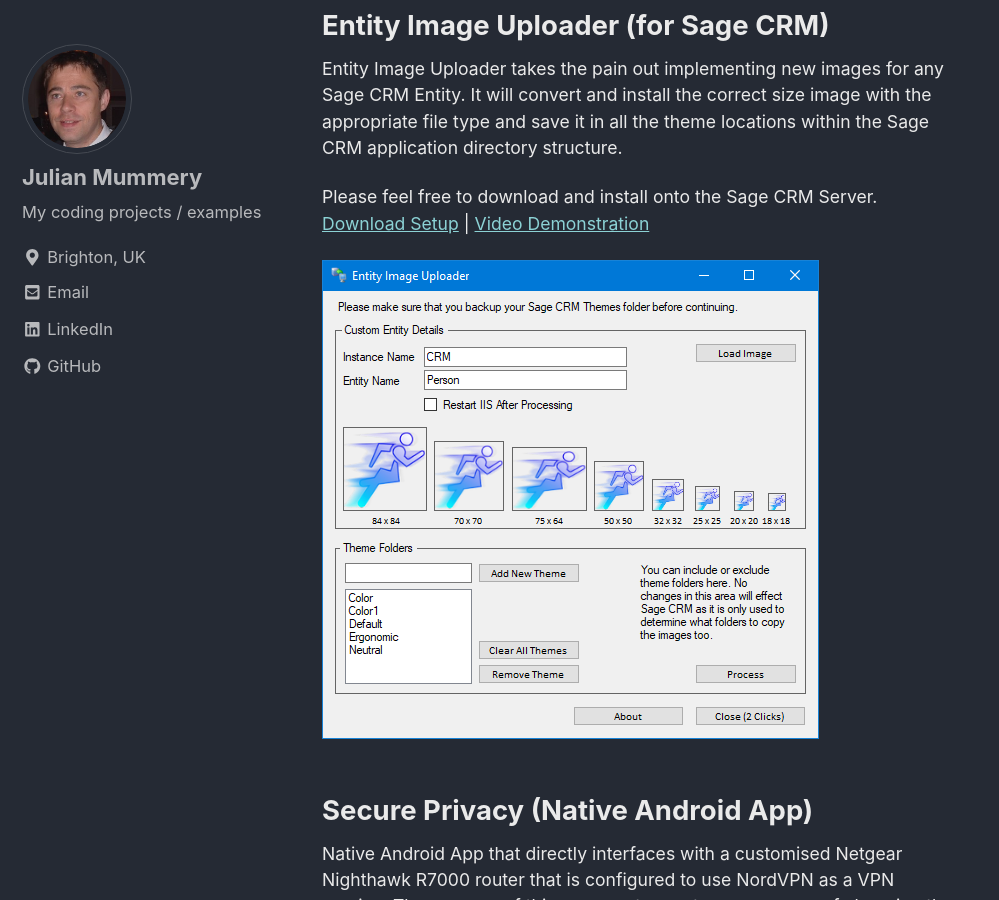
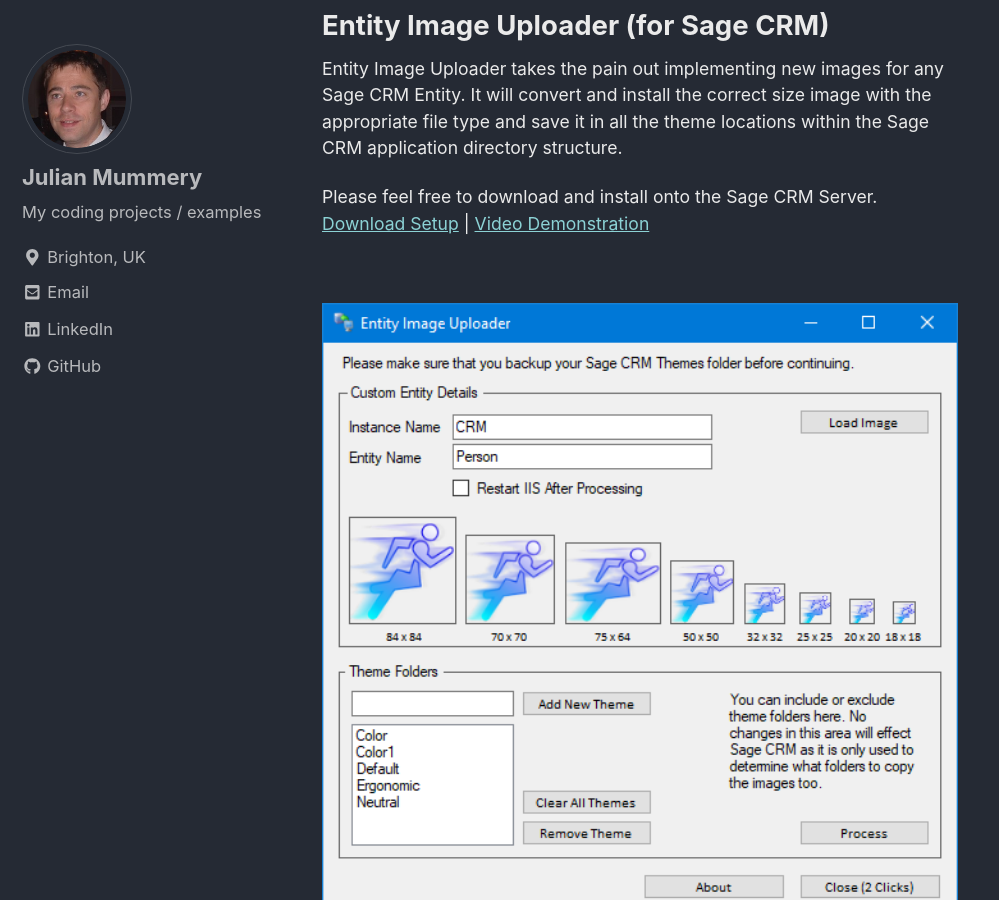
Before and after one commit to julianmummery/julianmummery.github.io, a Jekyll site: the page built from _pages/software.md, in a window 1280 px wide and 900 px high, scrolled down 885 px. Shown: the whole window, without its empty margins (0-999 px from the left). Built offline with Jekyll 4.4.1, drawn with Linux system fonts in a browser that asks for light colours; nearby versions of some CDN libraries.

Commit message:
Update software.md

```diff
--- a/_pages/software.md
+++ b/_pages/software.md
@@ -22,13 +22,13 @@
 <h2>Entity Image Uploader (for Sage CRM)</h2>
 <p style="font-size:0.80em; margin-top:0;">Entity Image Uploader takes the pain out implementing new images for any Sage CRM Entity. It will convert and install the correct size image with the appropriate file type and save it in all the theme locations within the Sage CRM application directory structure.</p>
 <p style="font-size:0.80em; margin-top:0;">Please feel free to download and install onto the Sage CRM Server.<br><a href="https://1drv.ms/u/s!At3810Vk-70NgU3xinJIc_Y4BJM-?e=IeqxAM" target="_blank">Download Setup</a> | <a href="https://youtu.be/W9DZOO-T2do" target="_blank">Video Demonstration</a></p>
-<img src="/assets/images/Software-EntityImageUploader-1.png" />
+<img alt="Entity Image Uploader Screenshot 1" style="height:700px; object-fit: contain;" src="/assets/images/Software-EntityImageUploader-1.png" />
 
 <h2>Secure Privacy (Native Android App)</h2>
 <p style="font-size:0.80em; margin-top:0;">Native Android App that directly interfaces with a customised Netgear Nighthawk R7000 router that is configured to use NordVPN as a VPN service. The purpose of this app was to create an easy way of changing the VPN's server country location without having to login to the router via a browser and make all the configuration changes that would be necessary to achieve the same result.</p>
 <p style="font-size:0.80em; margin-top:0;">Please feel free to download and install the APK onto your Android Device after all pre-requisites are met.<br><a href="https://julianmummery.github.io/secureprivacy/#1" target="_blank">Prerequisites</a> | <a href="https://1drv.ms/u/s!At3810Vk-70NgU3xinJIc_Y4BJM-?e=IeqxAM" target="_blank">Download Android APK</a> | <a href="https://youtu.be/W9DZOO-T2do" target="_blank">Secure Privacy Video Demo</a></p>
 
 <div>
-  <span><img style="height:33%;width:33%" src="/assets/images/Software-SecurePrivacy-1.png" /></span>
-  <span><img style="height:33%;width:33%" src="/assets/images/Software-SecurePrivacy-2.png" /></span>
+  <span><img alt="Secure Privacy Screenshot 1" style="height:700px; object-fit: contain;" src="/assets/images/Software-SecurePrivacy-1.png" /></span>
+  <span><img alt="Secure Privacy Screenshot 2" style="height:700px; object-fit: contain;" src="/assets/images/Software-SecurePrivacy-2.png" /></span>
 </div>
```
